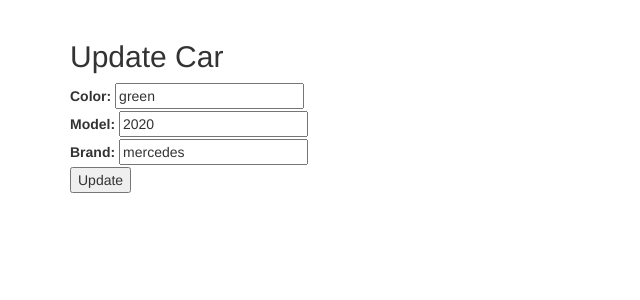
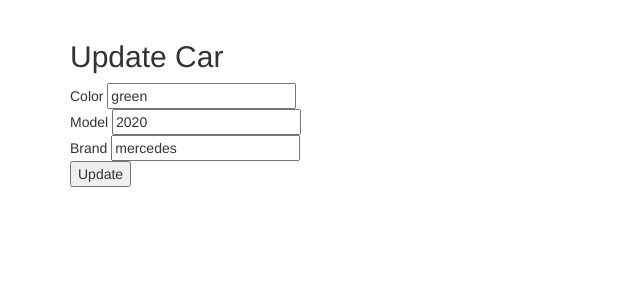
Before and after one commit to nitaysason/garage.sql, a Flask app: page /update_car/2 in a window 1280 px wide. Shown: the part 52-352 px from the top of the page, without its empty margins (0-640 px from the left). Run offline with Flask 3, Linux system fonts and the light colour scheme; some libraries are stand-ins or nearby versions.

Commit message:
label commit

```diff
--- a/templates/update_car.html
+++ b/templates/update_car.html
@@ -8,15 +8,9 @@
 {% block content %}
   <h2>Update Car</h2>
   <form method="POST" action="{{ url_for('update_car', car_id=car[0]) }}">
-    <label for="color">Color:</label>
-    <input type="text" id="color" name="color" value="{{ car[1] }}" required><br>
-
-    <label for="model">Model:</label>
-    <input type="text" id="model" name="model" value="{{ car[2] }}" required><br>
-
-    <label for="brand">Brand:</label>
-    <input type="text" id="brand" name="brand" value="{{ car[3] }}" required><br>
-
+    Color <input type="text" id="color" name="color" value="{{ car[1] }}" required><br>
+    Model <input type="text" id="model" name="model" value="{{ car[2] }}" required><br>
+    Brand <input type="text" id="brand" name="brand" value="{{ car[3] }}" required><br>
     <input type="submit" value="Update">
   </form>
 {% endblock %}
```
Also changed, not shown: garage.db.
